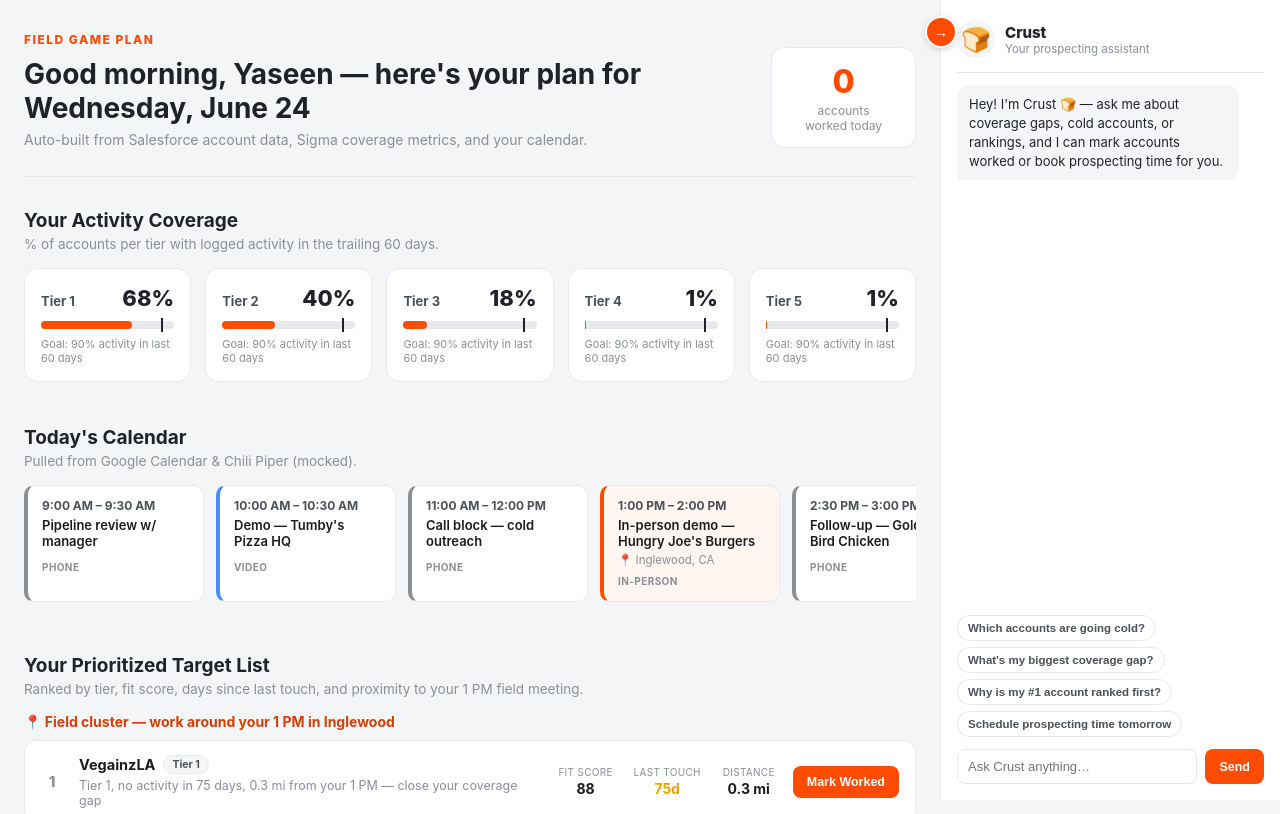
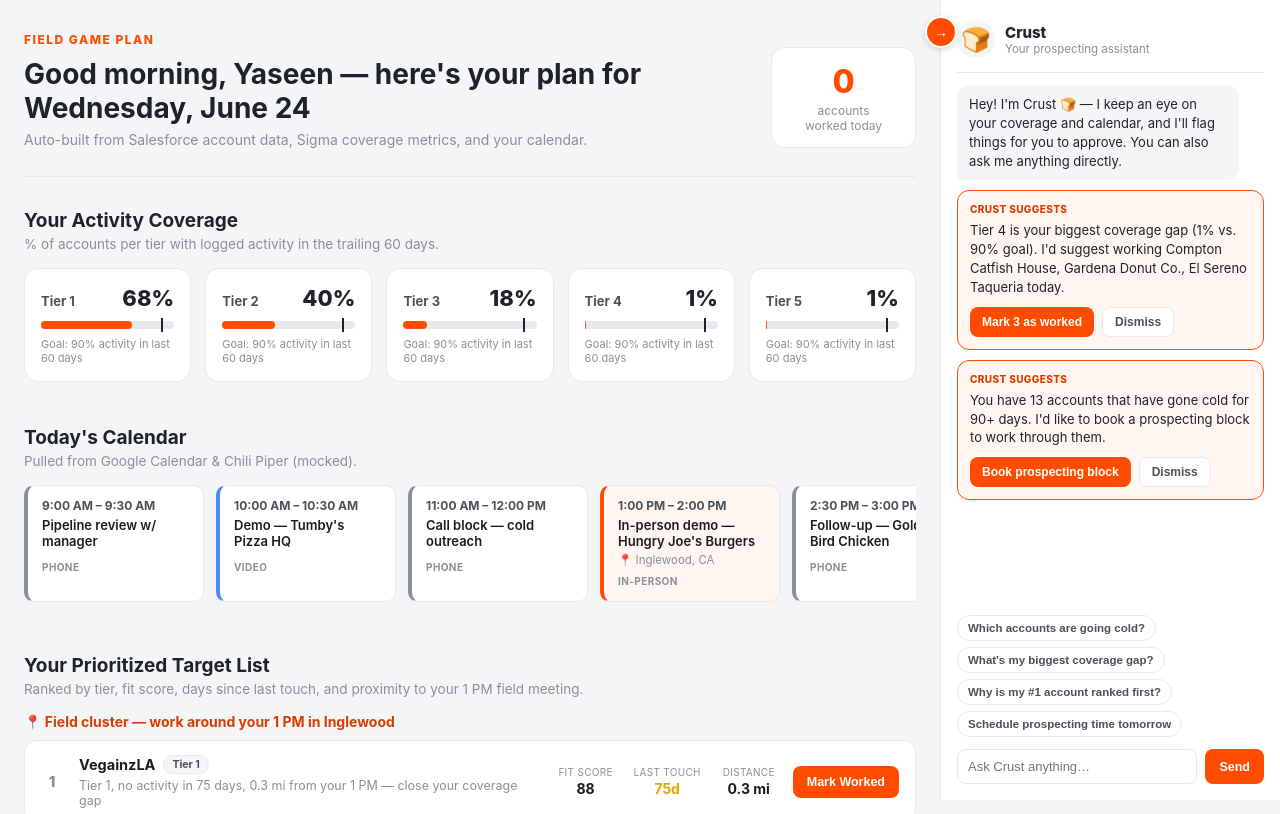
Before and after one commit to seeno-2000/Churn-Analysis-Toast, a React (Vite) app in the folder field-game-plan/: page / in a window 1280 px wide. Shown: the top 814 px of the page. Built offline with nearby package versions, Linux system fonts and the light colour scheme.

Commit message:
Make Crust proactive: surface suggestions for approval instead of waiting to be asked
Crust now scans coverage gaps and cold accounts on load and pushes suggestion cards (mark accounts worked, book a prospecting block) that the AE approves or dismisses, rather than only responding to chat prompts.

```diff
--- a/field-game-plan/src/App.css
+++ b/field-game-plan/src/App.css
@@ -587,6 +587,61 @@ body {
   border-bottom-right-radius: 4px;
 }
 
+.crust-suggestion {
+  align-self: stretch;
+  background: #fff6f1;
+  border: 1px solid var(--toast);
+  border-radius: 12px;
+  padding: 12px;
+}
+
+.crust-suggestion-label {
+  font-size: 10px;
+  font-weight: 800;
+  text-transform: uppercase;
+  letter-spacing: 0.4px;
+  color: var(--toast-dark);
+  margin-bottom: 6px;
+}
+
+.crust-suggestion-text {
+  font-size: 13px;
+  color: var(--gray-900);
+  line-height: 1.45;
+  margin-bottom: 10px;
+}
+
+.crust-suggestion-actions {
+  display: flex;
+  gap: 8px;
+}
+
+.crust-approve {
+  background: var(--toast);
+  color: white;
+  border: none;
+  border-radius: 8px;
+  padding: 7px 12px;
+  font-size: 12px;
+  font-weight: 700;
+  cursor: pointer;
+}
+
+.crust-approve:hover {
+  background: var(--toast-dark);
+}
+
+.crust-dismiss {
+  background: white;
+  color: var(--gray-700);
+  border: 1px solid var(--gray-200);
+  border-radius: 8px;
+  padding: 7px 12px;
+  font-size: 12px;
+  font-weight: 700;
+  cursor: pointer;
+}
+
 .crust-chips {
   display: flex;
   flex-wrap: wrap;
--- a/field-game-plan/src/Crust.jsx
+++ b/field-game-plan/src/Crust.jsx
@@ -1,20 +1,30 @@
 import { useState, useRef, useEffect } from "react";
-import { SUGGESTED_PROMPTS, handleMessage } from "./crustEngine";
+import { SUGGESTED_PROMPTS, handleMessage, buildProactiveSuggestions } from "./crustEngine";
 
 const WELCOME = {
   role: "assistant",
-  text: "Hey! I'm Crust 🍞 — ask me about coverage gaps, cold accounts, or rankings, and I can mark accounts worked or book prospecting time for you.",
+  text: "Hey! I'm Crust 🍞 — I keep an eye on your coverage and calendar, and I'll flag things for you to approve. You can also ask me anything directly.",
 };
 
 export default function Crust({ accounts, ranked, coverage, calendarEventCount, onMarkWorked, onScheduleBlock }) {
   const [open, setOpen] = useState(true);
   const [messages, setMessages] = useState([WELCOME]);
+  const [suggestions, setSuggestions] = useState([]);
   const [input, setInput] = useState("");
   const scrollRef = useRef(null);
+  const seededRef = useRef(false);
+
+  useEffect(() => {
+    if (seededRef.current) return;
+    seededRef.current = true;
+    const proactive = buildProactiveSuggestions({ accounts, coverage, calendarEventCount });
+    setSuggestions(proactive);
+    // eslint-disable-next-line react-hooks/exhaustive-deps
+  }, []);
 
   useEffect(() => {
     scrollRef.current?.scrollTo({ top: scrollRef.current.scrollHeight, behavior: "smooth" });
-  }, [messages]);
+  }, [messages, suggestions]);
 
   function send(text) {
     if (!text.trim()) return;
@@ -23,6 +33,21 @@ export default function Crust({ accounts, ranked, coverage, calendarEventCount,
     setInput("");
     if (action?.type === "mark-worked") onMarkWorked(action.id);
     if (action?.type === "schedule-block") onScheduleBlock(action.event);
+  }
+
+  function approveSuggestion(s) {
+    setSuggestions((prev) => prev.filter((x) => x.id !== s.id));
+    setMessages((prev) => [...prev, { role: "assistant", text: `✓ Approved — ${s.approveLabel.toLowerCase()}.` }]);
+    if (s.action.type === "mark-worked-bulk") {
+      s.action.ids.forEach((id) => onMarkWorked(id));
+    }
+    if (s.action.type === "schedule-block") {
+      onScheduleBlock(s.action.event);
+    }
+  }
+
+  function dismissSuggestion(s) {
+    setSuggestions((prev) => prev.filter((x) => x.id !== s.id));
   }
 
   return (
@@ -44,6 +69,20 @@ export default function Crust({ accounts, ranked, coverage, calendarEventCount,
             {messages.map((m, i) => (
               <div key={i} className={`crust-msg crust-msg-${m.role}`}>
                 {m.text}
+              </div>
+            ))}
+            {suggestions.map((s) => (
+              <div key={s.id} className="crust-suggestion">
+                <div className="crust-suggestion-label">Crust suggests</div>
+                <div className="crust-suggestion-text">{s.text}</div>
+                <div className="crust-suggestion-actions">
+                  <button className="crust-approve" onClick={() => approveSuggestion(s)}>
+                    {s.approveLabel}
+                  </button>
+                  <button className="crust-dismiss" onClick={() => dismissSuggestion(s)}>
+                    Dismiss
+                  </button>
+                </div>
               </div>
             ))}
           </div>
--- a/field-game-plan/src/crustEngine.js
+++ b/field-game-plan/src/crustEngine.js
@@ -88,6 +88,43 @@ function buildPendingEvent(seed) {
   };
 }
 
+// Proactive suggestions: Crust surfaces these unprompted (on load) as cards
+// the AE must approve or dismiss, rather than waiting to be asked. Each
+// suggestion carries the action to run on approval.
+export function buildProactiveSuggestions(ctx) {
+  const { accounts, coverage, calendarEventCount } = ctx;
+  const suggestions = [];
+
+  const entries = Object.entries(coverage).map(([tier, pct]) => ({ tier: Number(tier), pct }));
+  entries.sort((a, b) => a.pct - b.pct);
+  const worstTier = entries[0].tier;
+  const targets = accounts
+    .filter((a) => a.tier === worstTier && !a.worked)
+    .sort((a, b) => b.daysSinceTouch - a.daysSinceTouch)
+    .slice(0, 3);
+
+  if (targets.length > 0) {
+    suggestions.push({
+      id: `suggest-tier-${worstTier}`,
+      text: `${TIER_LABELS[worstTier]} is your biggest coverage gap (${coverage[worstTier]}% vs. ${COVERAGE_GOAL}% goal). I'd suggest working ${targets.map((a) => a.name).join(", ")} today.`,
+      approveLabel: `Mark ${targets.length} as worked`,
+      action: { type: "mark-worked-bulk", ids: targets.map((a) => a.id) },
+    });
+  }
+
+  const cold = accounts.filter((a) => a.tier != null && a.daysSinceTouch > 90 && !a.worked);
+  if (cold.length > 0) {
+    suggestions.push({
+      id: "suggest-schedule",
+      text: `You have ${cold.length} accounts that have gone cold for 90+ days. I'd like to book a prospecting block to work through them.`,
+      approveLabel: "Book prospecting block",
+      action: { type: "schedule-block", event: buildPendingEvent(calendarEventCount + 1) },
+    });
+  }
+
+  return suggestions;
+}
+
 // Parses free text / chip clicks into an intent + response.
 // Returns { reply, action } where action is one of:
 //   null | { type: "mark-worked", id } | { type: "schedule-block" }
```
